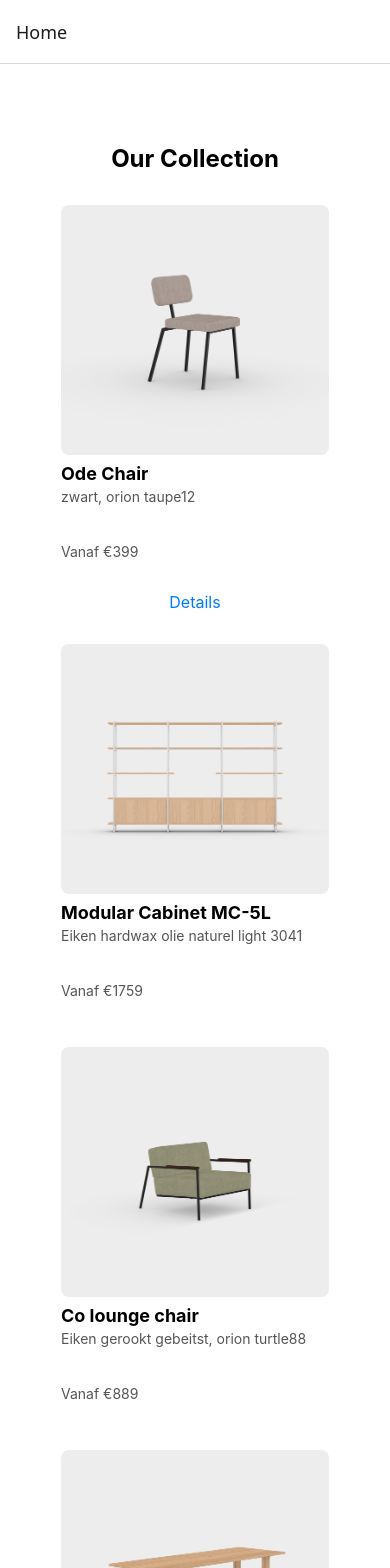
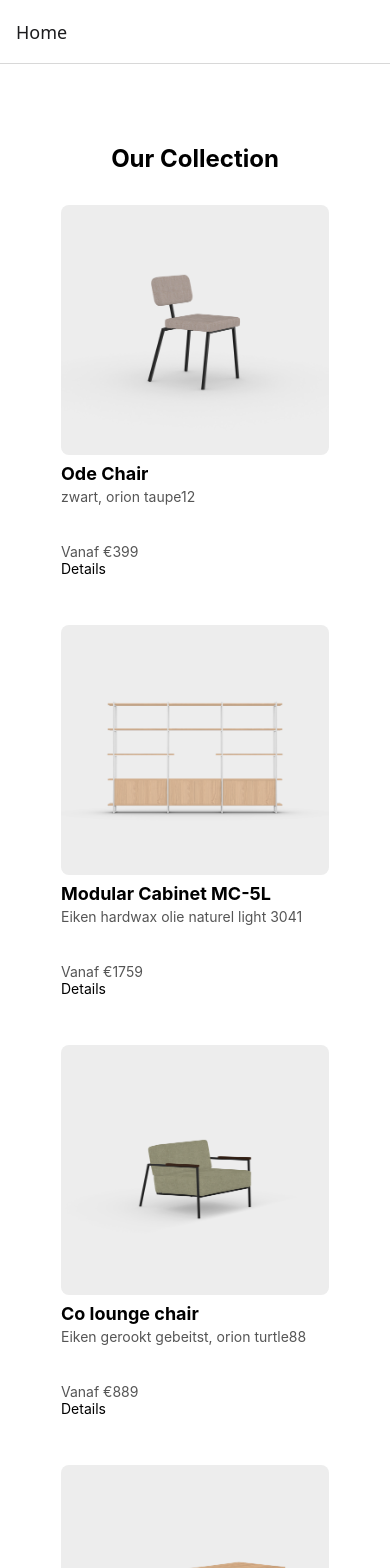
Before and after one commit to arnovanabbenyen/ReactNative_furniture_shop, a React Native app: screen /Home in a window 390 px wide. Shown: the top 1568 px of the page. Built offline with nearby package versions, Linux system fonts and the light colour scheme.

Commit message:
Opdracht props and states: dynamische productcard met props

```diff
--- a/components/ProductCard.js
+++ b/components/ProductCard.js
@@ -1,13 +1,18 @@
 import React from "react";
-import { View, Text, Image, StyleSheet } from "react-native";
+import { View, Text, Image, StyleSheet, TouchableOpacity } from "react-native";
+import { useNavigation } from "@react-navigation/native";
 
-const ProductCard = ({ image, title, description, price }) => {
+const ProductCard = ({ image, title, description, price, onPress }) => {
+  const navigation = useNavigation();
   return (
     <View style={styles.card}>
       <Image source={image} style={styles.image} />
       <Text style={styles.title}>{title}</Text>
       <Text style={styles.description}>{description}</Text>
       <Text style={styles.price}>Vanaf €{price}</Text>
+      <TouchableOpacity onPress={onPress}>
+        <Text style={styles.button}>Details</Text>
+      </TouchableOpacity>
     </View>
   );
 };
--- a/screens/HomeScreen.js
+++ b/screens/HomeScreen.js
@@ -1,5 +1,5 @@
 import React from "react";
-import { ScrollView, View, Text, StyleSheet, TouchableOpacity } from "react-native";
+import { ScrollView, View, Text, StyleSheet } from "react-native";
 import ProductCard from "../components/ProductCard.js";
 
 import odeChairImage from "../Images/ode_chair.png";
@@ -7,7 +7,7 @@ import houtenKastImage from "../Images/houten_kast.png";
 import fauteuilsImage from "../Images/fauteuils.png";
 import houtenTafelImage from "../Images/houten_tafel.png";
 
-const HomeScreen = ({navigation}) => {
+const HomeScreen = ({ navigation }) => {
     return (
         <ScrollView contentContainerStyle={styles.container}>
           <View style={styles.container}>
@@ -17,29 +17,47 @@ const HomeScreen = ({navigation}) => {
             title="Ode Chair"
             description="zwart, orion taupe12"
             price= "399"
+            onPress={() =>
+              navigation.navigate("Details", {
+                title: "Ode Chair",
+               description: "zwart, orion taupe12",
+                price: "399"
+              })
+            }
           />
-           <TouchableOpacity onPress={() => navigation.navigate("Details")}>
-                <Text style={styles.button}>Details</Text>
-            </TouchableOpacity>
           <ProductCard
             image={houtenKastImage}
             title="Modular Cabinet MC-5L"
             description="Eiken hardwax olie naturel light 3041"
             price="1759"
+            onPress={() => navigation.navigate("Details", {
+              title: "Modular Cabinet MC-5L",
+              description: "Eiken hardwax olie naturel light 3041",
+              price: "1759"
+            })}
+
           />
           <ProductCard
             image={fauteuilsImage}
             title="Co lounge chair"
             description="Eiken gerookt gebeitst, orion turtle88"
             price="889"
-            onPress={() => navigation.navigate("Details")}
+            onPress={() => navigation.navigate("Details", {
+              title: "Co lounge chair",
+              description: "Eiken gerookt gebeitst, orion turtle88",
+              price: "889"
+            })}
           />
           <ProductCard
             image={houtenTafelImage}
             title="Paste Eettafel"
             description="Eiken naturel lak, Eiken naturel lak"
             price="1909"
-            onPress={() => navigation.navigate("Details")}
+            onPress={() => navigation.navigate("Details", {
+              title: "Paste Eettafel",
+              description: "Eiken naturel lak, Eiken naturel lak",
+              price: "1909"
+            })}
           />
           </View>
         </ScrollView>
```
